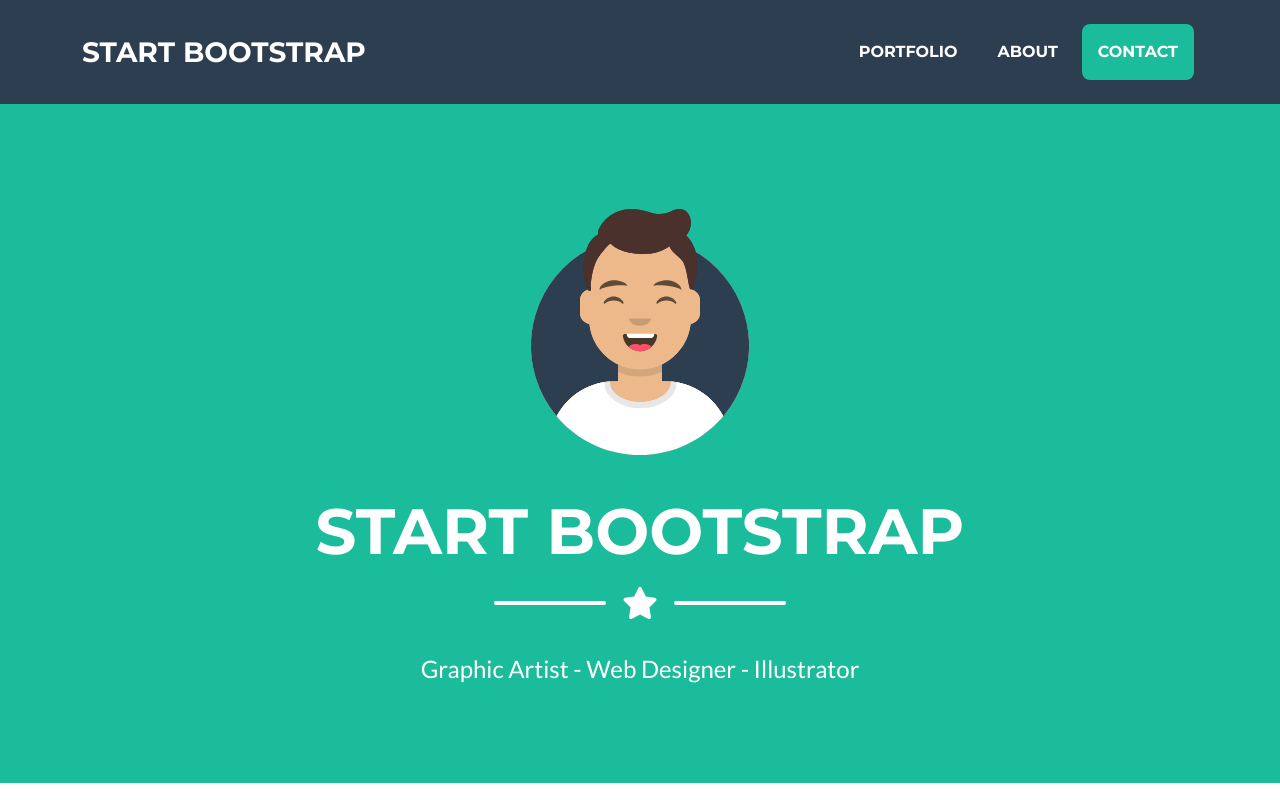
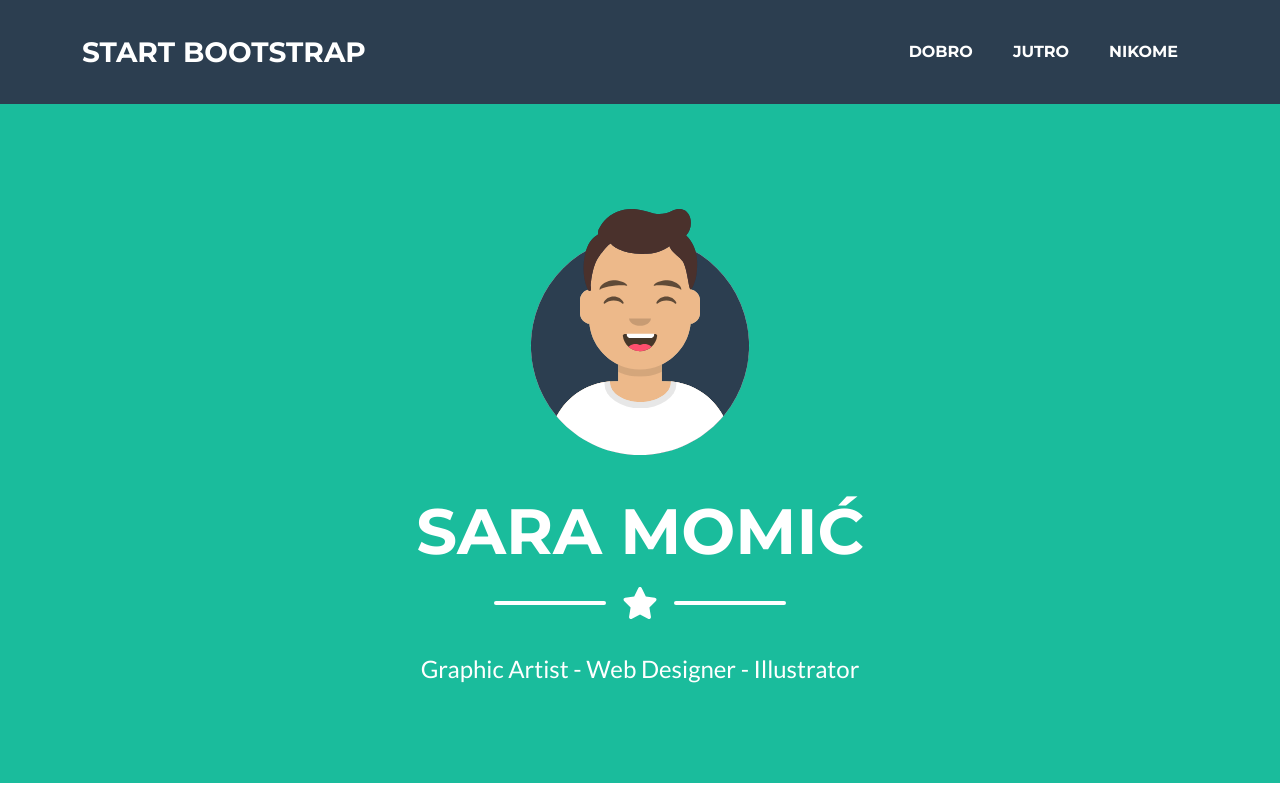
Before and after one commit to saramomic291/saramomicweb, a plain HTML site: page index.html in a window 1280 px wide. Shown: the top 800 px of the page. Drawn offline with nearby package versions, Linux system fonts and the light colour scheme.

Commit message:
Add files via upload

```diff
--- a/index.html
+++ b/index.html
@@ -27,9 +27,9 @@
                 </button>
                 <div class="collapse navbar-collapse" id="navbarResponsive">
                     <ul class="navbar-nav ms-auto">
-                        <li class="nav-item mx-0 mx-lg-1"><a class="nav-link py-3 px-0 px-lg-3 rounded" href="#portfolio">Portfolio</a></li>
-                        <li class="nav-item mx-0 mx-lg-1"><a class="nav-link py-3 px-0 px-lg-3 rounded" href="#about">About</a></li>
-                        <li class="nav-item mx-0 mx-lg-1"><a class="nav-link py-3 px-0 px-lg-3 rounded" href="#contact">Contact</a></li>
+                        <li class="nav-item mx-0 mx-lg-1"><a class="nav-link py-3 px-0 px-lg-3 rounded" href="#dobro">dobro</a></li>
+                        <li class="nav-item mx-0 mx-lg-1"><a class="nav-link py-3 px-0 px-lg-3 rounded" href="#jutro">jutro</a></li>
+                        <li class="nav-item mx-0 mx-lg-1"><a class="nav-link py-3 px-0 px-lg-3 rounded" href="#nikome">nikome</a></li>
                     </ul>
                 </div>
             </div>
@@ -40,7 +40,7 @@
                 <!-- Masthead Avatar Image-->
                 <img class="masthead-avatar mb-5" src="assets/img/avataaars.svg" alt="..." />
                 <!-- Masthead Heading-->
-                <h1 class="masthead-heading text-uppercase mb-0">Start Bootstrap</h1>
+                <h1 class="masthead-heading text-uppercase mb-0">Sara Momić</h1>
                 <!-- Icon Divider-->
                 <div class="divider-custom divider-light">
                     <div class="divider-custom-line"></div>
```
